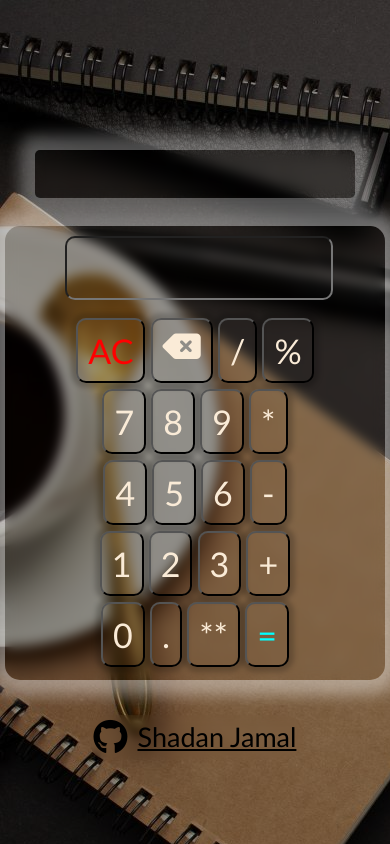
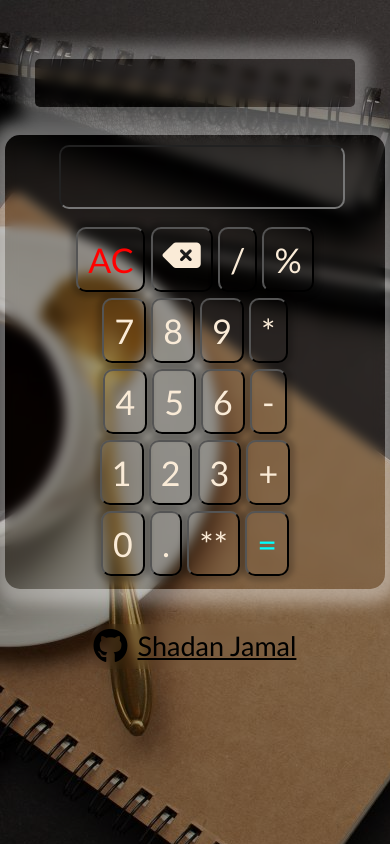
Before and after one commit to Shadan-Jamal/Sample-Calculator, a plain HTML site: page index.html in a window 390 px wide. Drawn offline with Linux system fonts and the light colour scheme.

Commit message:
Update calci.css

```diff
--- a/calci.css
+++ b/calci.css
@@ -107,12 +107,15 @@ a:hover{
 @media screen and (max-width:430px) {
   input{
     color:white;
-    margin-left: 50px;
-    width: 65%;
+    margin-left: 44px;
+    width: 70%;
     background:transparent;
     height: 30px;
     border-radius: 10px;
     margin-bottom: 15px;
+  }
+  body{
+    margin-top:10%;
   }
 }
 /*To add a toggle switch later on..
```
